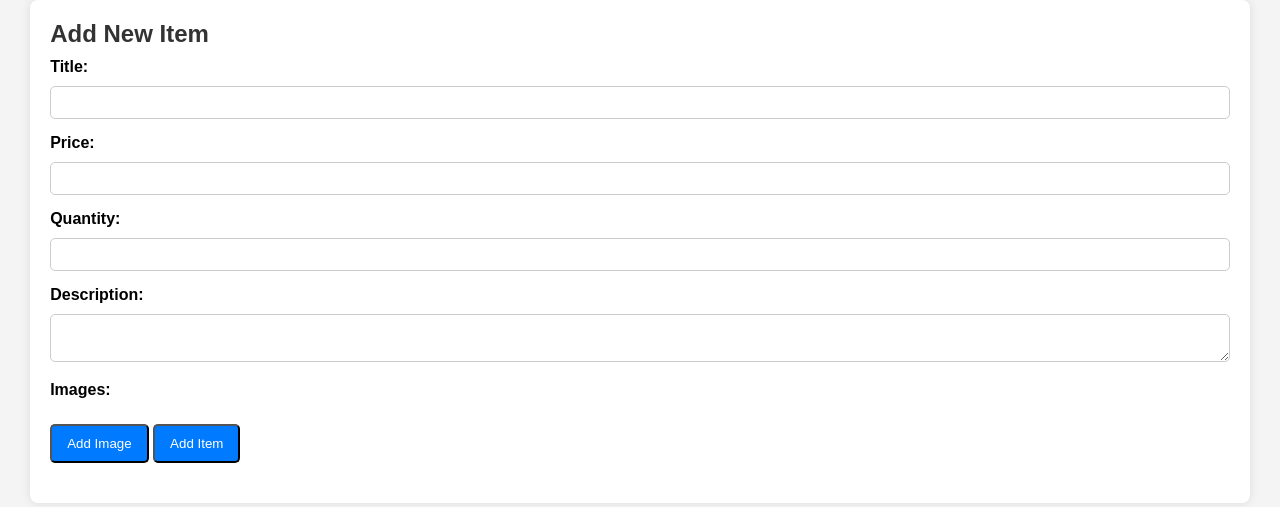
After one commit to PeterStoytchev/epren-webshop, a Flask app: page /admin/item_add in a window 1280 px wide. The commit adds this page. Shown: the top 507 px of the page. Run offline with Flask 3, Linux system fonts and the light colour scheme; parts of the project's set-up code (start-up, migrations or seed data) failed here and were passed over.

Commit message:
support the creation of new items, and the deletion of existing items

```diff
--- a/dbutils.py
+++ b/dbutils.py
@@ -13,8 +13,6 @@ def get_db_connection():
     return conn
 
 def db_setup():
-    lg = logging.getLogger()
-
     conn = get_db_connection()
     cursor = conn.cursor()
 
@@ -75,7 +73,7 @@ def db_setup():
         ]
         cursor.executemany('INSERT INTO images (item_id, image_name, slot) VALUES (?, ?, ?)', images)
 
-    lg.info("Database seeded with initial data.")
+    logging.info("Database seeded with initial data.")
 
     conn.commit()
     conn.close()
--- a/main.py
+++ b/main.py
@@ -1,11 +1,15 @@
-import logging
-from flask import Flask, flash, render_template, request, redirect, url_for
+import logging, uuid, os
+from flask import Flask, flash, render_template, request, redirect, url_for, send_file
 from dbutils import get_cursor, db_setup
 
 logging.basicConfig(level=logging.INFO)
 
-app = Flask(__name__)
+app = Flask(__name__, )
 app.secret_key = 'your_secret_key'
+
+@app.route('/favicon.ico')
+def favicon():
+    return send_file("static/images/favicon.ico", mimetype='image/vnd.microsoft.icon')
 
 @app.route("/admin/item_list", methods=["GET"])
 def admin_item_list():
@@ -26,7 +30,7 @@ def admin_details_item(item_id):
     return render_template("admin_item.html", item=item, images=images)
 
 
-@app.route('/api/item_update/<int:item_id>', methods=["POST"])
+@app.route('/admin/item_update/<int:item_id>', methods=["POST"])
 def admin_update_item(item_id):
     cursor = get_cursor()
 
@@ -63,6 +67,58 @@ def admin_update_item(item_id):
 
     return redirect(url_for('admin_item_list'))
 
+@app.route('/admin/item_add', methods=['POST', 'GET'])
+def admin_add_item():
+    if request.method == 'POST':
+        title = request.form['title']
+        price = request.form['price']
+        quantity = request.form['quantity']
+        description = request.form['description']
+
+        if not title or not price or not quantity:
+            flash('Title, price, and quantity are required.', 'error')
+            return redirect(url_for('admin_add_item'))
+
+        try:
+            price = float(price)
+            quantity = int(quantity)
+        except ValueError:
+            flash('Invalid price or quantity.', 'error')
+            return redirect(url_for('admin_add_item'))
+
+        cursor = get_cursor()
+        cursor.execute('''
+            INSERT INTO items (title, price, quantity, description) VALUES (?, ?, ?, ?)
+        ''', (title, price, quantity, description))
+
+
+        item_id = cursor.execute('SELECT last_insert_rowid()').fetchone()[0]
+        for file_key in request.files:
+            image_file = request.files[file_key]
+            if image_file:
+                image_name = f"{str(uuid.uuid4())}.png"
+
+                cursor.execute('''
+                    INSERT INTO images (item_id, image_name, slot) VALUES (?, ?, ?)
+                ''', (item_id, image_name, file_key))
+
+                #TODO (func): resize the image to a predefined standard, and convert to VP9 codec
+                image_file.save(f'static/images/{image_name}')  # Save the file
+
+        cursor.connection.commit()
+
+        flash('New item added successfully!', 'success')
+        return redirect(url_for('admin_item_list'))
+
+    return render_template('admin_add_item.html')
+
+@app.route('/admin/item_update/<int:item_id>', methods=["GET"])
+def admin_delete_item(item_id):
+    logging.info(f"Deleting item with id: {item_id}")
+    flash('Item deleted successfully!', 'success')
+    return redirect(url_for('admin_item_list'))
+
+
 if __name__ == "__main__":
     db_setup()
     app.run(debug=True, host="0.0.0.0", port=3000)
--- a/static/basic.css
+++ b/static/basic.css
@@ -1,19 +1,25 @@
 body {
     font-family: Arial, sans-serif;
-    margin: 20px;
+    margin: 0;
+    padding: 0 2%; /* Reduce padding to create less space on the sides */
+    background-color: #f4f4f4; /* Single background color for the entire page */
 }
+
 table {
     width: 100%;
     border-collapse: collapse;
 }
+
 th, td {
     padding: 10px;
     border: 1px solid #ddd;
     text-align: left;
 }
+
 th {
     background-color: #f4f4f4;
 }
+
 a {
     text-decoration: none;
     color: #007BFF;
@@ -21,41 +27,63 @@ a {
 }
 
 .container {
-    width: 100%;
-    max-width: 800px;
-    margin: 0;
+    width: 96%; /* Increase the width to fill out the page more */
+    margin: 0 auto;
+    padding: 20px;
+    background-color: #fff;
+    border-radius: 8px;
+    box-shadow: 0 0 10px rgba(0, 0, 0, 0.1);
 }
+
+h1, h2 {
+    color: #333;
+}
+
 .item-details {
     margin-bottom: 20px;
 }
+
 .item-details h1 {
     margin: 0 0 10px;
     font-size: 24px;
 }
+
 .item-details p {
     margin: 5px 0;
 }
+
+.item-details label {
+    display: block;
+    margin: 10px 0 5px;
+    font-weight: bold;
+}
+
 .item-details input[type="text"],
 .item-details input[type="number"],
-.item-details input[type="file"] {
+.item-details input[type="file"],
+.item-details textarea {
     width: 100%;
     padding: 8px;
     margin: 5px 0;
     border-radius: 5px;
     border: 1px solid #ccc;
+    box-sizing: border-box;
 }
+
 .images-grid {
     display: grid;
-    grid-template-columns: repeat(auto-fit, minmax(150px, 1fr));
+    grid-template-columns: repeat(auto-fit, minmax(150px, 1fr)); /* Responsive grid layout */
     gap: 10px;
 }
+
 .images-grid img {
     width: 100%;
     height: auto;
     border-radius: 5px;
     border: 1px solid #ddd;
 }
-.back-button, .save-button {
+
+.positive-button {
     margin-top: 20px;
     display: inline-block;
     padding: 10px 15px;
@@ -63,7 +91,42 @@ a {
     color: white;
     text-decoration: none;
     border-radius: 5px;
+    text-align: center;
 }
-.back-button:hover, .save-button:hover {
+
+.negative-button {
+    margin-top: 20px;
+    display: inline-block;
+    padding: 10px 15px;
+    background-color: #cd0707;
+    color: white;
+    text-decoration: none;
+    border-radius: 5px;
+    text-align: center;
+}
+
+.negative-button:hover {
+    background-color: #950606;
+}
+
+.positive-button:hover {
     background-color: #0056b3;
 }
+
+.flash-message {
+    padding: 10px;
+    margin: 10px 0;
+    border-radius: 5px;
+}
+
+.flash-message.success {
+    background-color: #d4edda;
+    color: #155724;
+    border: 1px solid #c3e6cb;
+}
+
+.flash-message.error {
+    background-color: #f8d7da;
+    color: #721c24;
+    border: 1px solid #f5c6cb;
+}
--- /dev/null
+++ b/templates/admin_add_item.html
@@ -0,0 +1,55 @@
+<!DOCTYPE html>
+<html lang="en">
+<head>
+    <meta charset="UTF-8">
+    <meta name="viewport" content="width=device-width, initial-scale=1.0">
+    <title>Add New Item</title>
+    <link rel="stylesheet" href="{{ url_for('static', filename='basic.css') }}">
+</head>
+<body>
+    <div class="container">
+
+    <div class="item-details">
+        <h1>Add New Item</h1>
+        <form method="POST" action="{{ url_for('admin_add_item') }}" enctype="multipart/form-data">
+            <label for="title">Title:</label>
+            <input type="text" id="title" name="title" required><br>
+
+            <label for="price">Price:</label>
+            <input type="text" id="price" name="price" required><br>
+
+            <label for="quantity">Quantity:</label>
+            <input type="text" id="quantity" name="quantity" required><br>
+
+            <label for="description">Description:</label>
+            <textarea id="description" name="description"></textarea><br>
+
+            <label for="images">Images:</label>
+            <div class="image-uploads">
+            </div>
+            <button type="button" id="add-image-button" class="positive-button">Add Image</button>
+            <script>
+                document.getElementById('add-image-button').addEventListener('click', function() {
+                    const imageUploadsDiv = document.querySelector('.image-uploads');
+                    const imageCount = imageUploadsDiv.querySelectorAll('input[type="file"]').length + 1;
+                    const newImageLabel = document.createElement('label');
+                    newImageLabel.setAttribute('for', 'image' + imageCount);
+                    newImageLabel.textContent = 'Image ' + imageCount + ':';
+
+                    const newImageInput = document.createElement('input');
+                    newImageInput.setAttribute('type', 'file');
+                    newImageInput.setAttribute('id', 'image' + imageCount);
+                    newImageInput.setAttribute('name', imageCount);
+
+                    imageUploadsDiv.appendChild(newImageLabel);
+                    imageUploadsDiv.appendChild(newImageInput);
+                    imageUploadsDiv.appendChild(document.createElement('br'));
+                });
+            </script>
+
+            <button type="submit" class="positive-button">Add Item</button>
+        </form>
+    </div>
+    </div>
+</body>
+</html>
```
Also changed, not shown: templates/admin_item.html (+15 -6 lines), templates/admin_item_list.html (+8 -1 lines).
